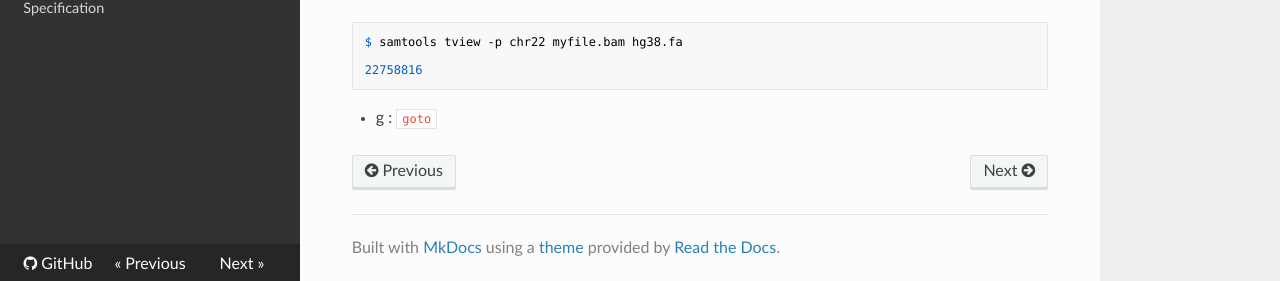
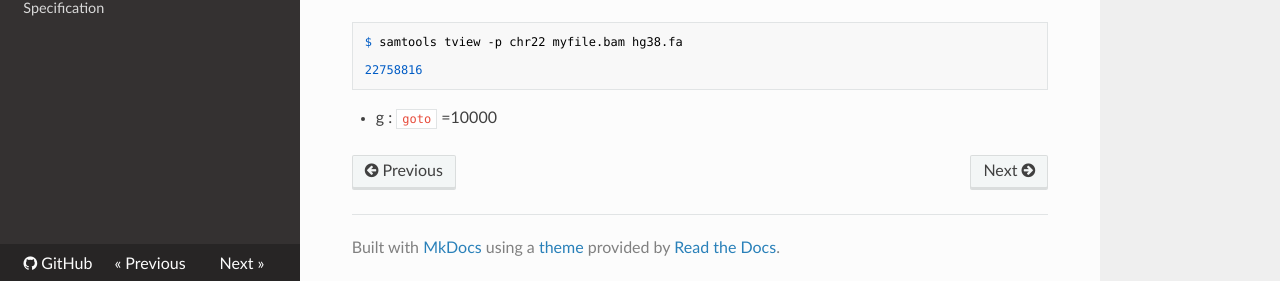
Before and after one commit to WonyoungCho/plink, an MkDocs documentation site: the page built from docs/samtools_int.md, in a window 1280 px wide and 1314 px high. Shown: the part 1030-1311 px from the top of the window. Built offline with MkDocs 1.6.1, drawn with Linux system fonts in a browser that asks for light colours; nearby versions of some CDN libraries; old or Windows-style settings are respelled for this version of MkDocs.

Commit message:
Update samtools_int.md

````diff
--- a/docs/samtools_int.md
+++ b/docs/samtools_int.md
@@ -43,4 +43,4 @@ $ samtools tview -p chr22 myfile.bam hg38.fa
 
 22758816
 ```
-- g : `goto`
+- g : `goto` =10000
````
